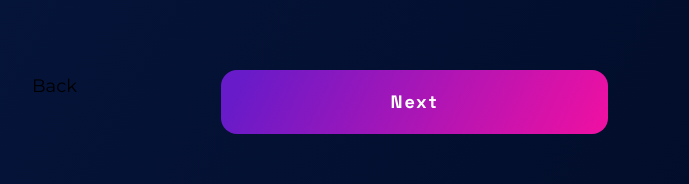
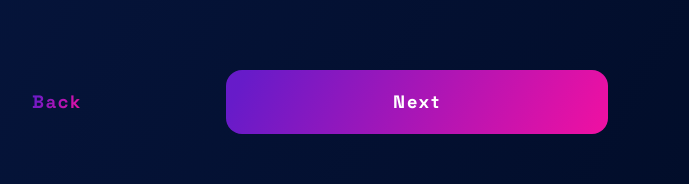
Before and after one commit to atomiklabs/deploycontracts.io, a Next.js app: page /marketing in a window 1280 px wide. Shown: the part 929-1113 px from the top of the page, without its empty margins (320-1009 px from the left). Built offline with nearby package versions, Linux system fonts and the light colour scheme.

Commit message:
add LinkButton / minor fixes

```diff
--- a/components/buttons/LinkButton.tsx
+++ b/components/buttons/LinkButton.tsx
@@ -7,10 +7,10 @@ type LinkProps = {
 
 export default function LinkButton({ href, children }: LinkProps) {
   return (
-    <button className='link-button relative font-space-grotesk bg-clip-text text-transparent bg-[linear-gradient(115.82deg,#671BC9_5.15%,#FD0F9E_108.88%)] hover:bg-[linear-gradient(98.98deg,#671BC9_-83.86%,#FD0F9E_85.88%)] active:bg-[linear-gradient(115.82deg,#671BC9_5.15%,#FD0F9E_108.88%)] tracking-widest'>
-      <Link href={href}>
-        <a className=' leading-6'>{children}</a>
-      </Link>
-    </button>
+    <Link href={href}>
+      <button className='link-button relative font-space-grotesk text-transparent tracking-widest leading-6 bg-clip-text bg-[linear-gradient(115.82deg,#671BC9_5.15%,#FD0F9E_108.88%)] hover:bg-[linear-gradient(98.98deg,#671BC9_-83.86%,#FD0F9E_85.88%)] active:bg-[linear-gradient(115.82deg,#671BC9_5.15%,#FD0F9E_108.88%)]'>
+        <a>{children}</a>
+      </button>
+    </Link>
   )
 }
--- a/pages/marketing.tsx
+++ b/pages/marketing.tsx
@@ -2,6 +2,7 @@ import { useState } from 'react'
 import Container from '@/components/Container'
 import Input from '@/components/Input'
 import PrimaryButton from '@/components/buttons/PrimaryButton'
+import LinkButton from '@/components/buttons/LinkButton'
 
 export default function marketing() {
   const [logo, setLogo] = useState(false)
@@ -44,8 +45,10 @@ export default function marketing() {
               </label>
             )}
           </div>
-          <div className='my-20 flex flex-row justify-between gap-x-16 md:gap-x-[144px]'>
-            <div>Back</div>
+          <div className='my-20 flex flex-row justify-between items-center gap-x-16 md:gap-x-[144px]'>
+            <div>
+              <LinkButton href='/tokenAllocation'>Back</LinkButton>
+            </div>
             <div className='flex-1'>
               <PrimaryButton>
                 <a href='/' className='px-12 py-4 inline-block w-full h-full'>
```
